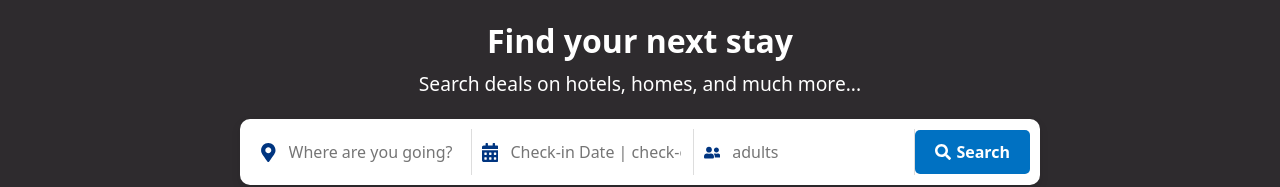
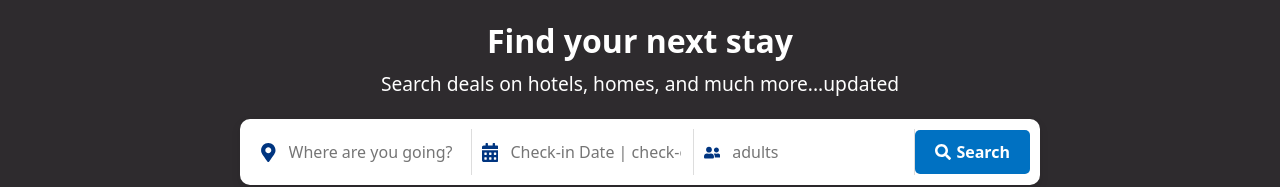
Before and after one commit to Programmerworld55/Furnished-Home-Rental-frontend, a React (Vite) app in the folder Frontend/Furnished Home Rental/: page / in a window 1280 px wide. Shown: the part 124-311 px from the top of the page. Built offline with nearby package versions, Linux system fonts and the light colour scheme; no server answers.

Commit message:
updated after deploy

```diff
--- a/Frontend/Furnished Home Rental/src/User/Components/Hero.jsx
+++ b/Frontend/Furnished Home Rental/src/User/Components/Hero.jsx
@@ -7,7 +7,7 @@ const Hero = () => {
     <section className="hero">
       <div className="hero-content">
         <h1>Find your next stay</h1>
-        <p>Search deals on hotels, homes, and much more...</p>
+        <p>Search deals on hotels, homes, and much more...updated</p>
       </div>
       <div className="search-box">
         <div className="search-item">
```
